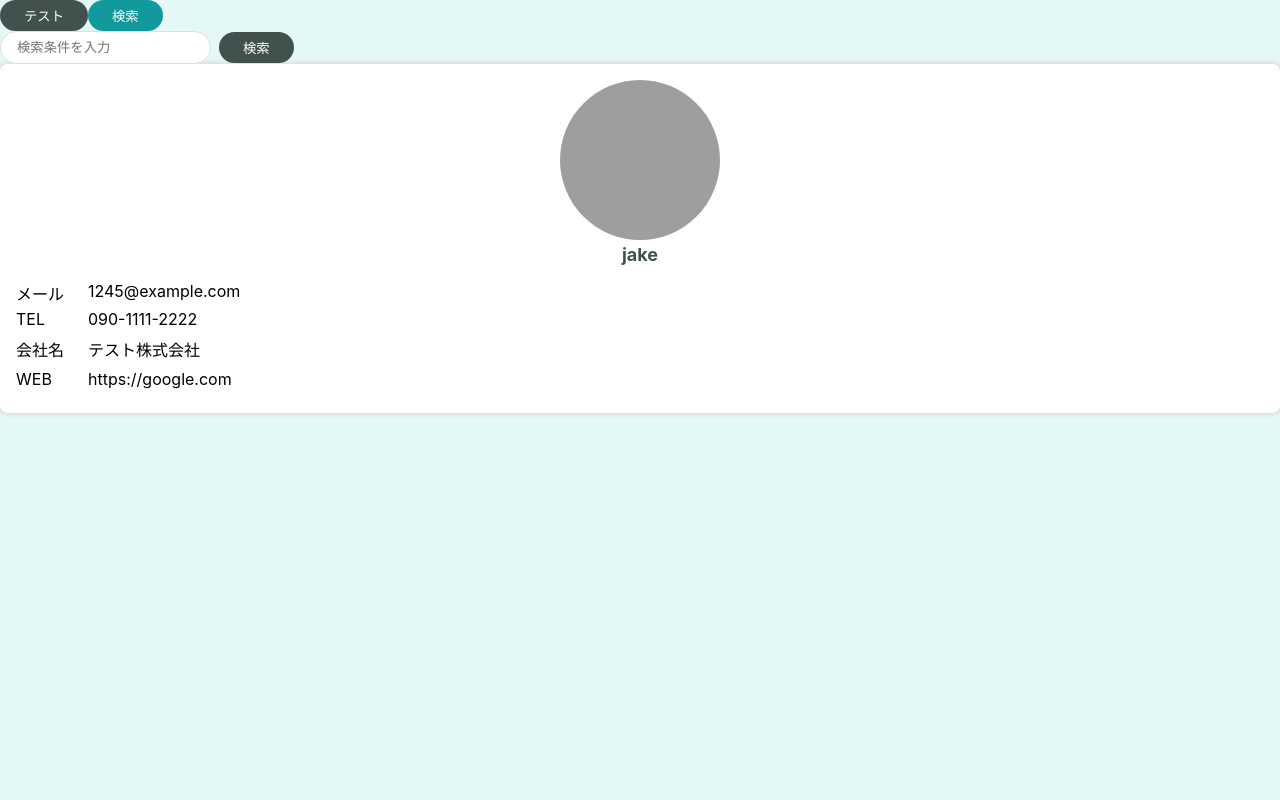
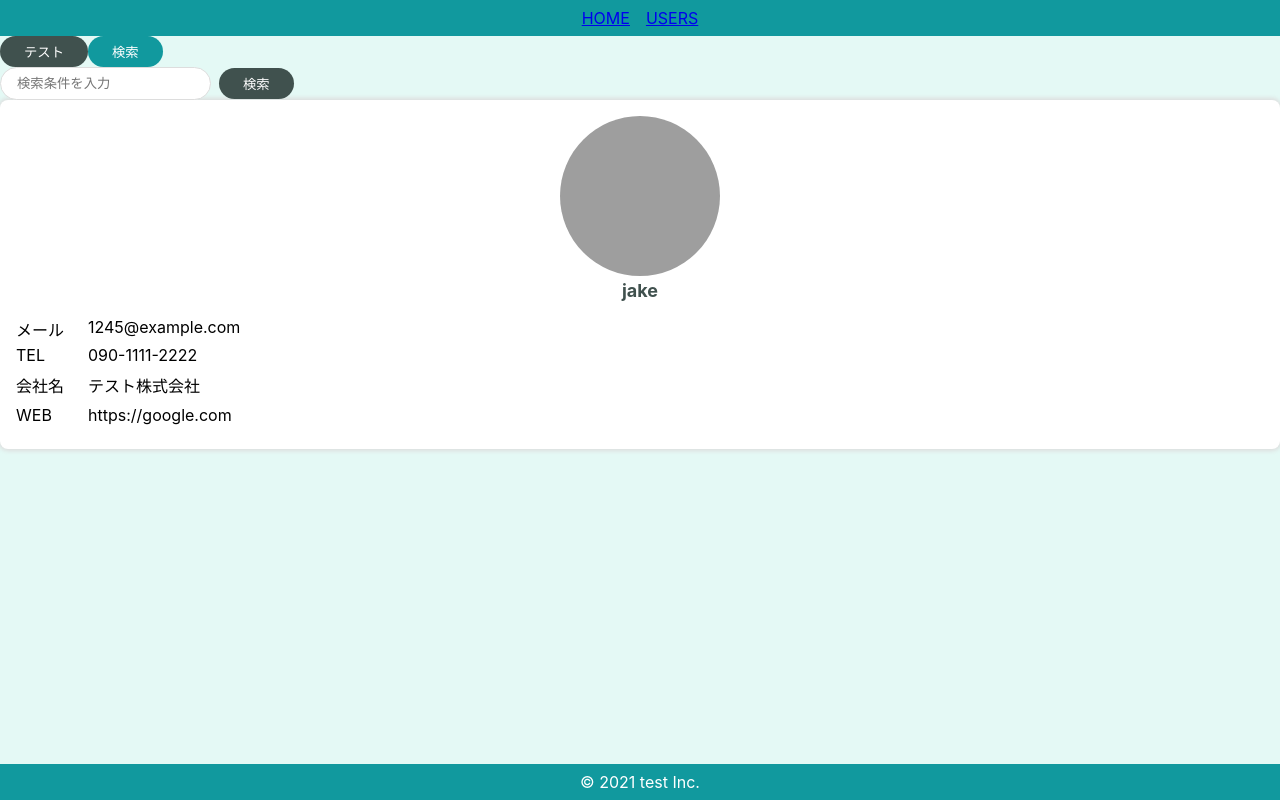
Before and after one commit to go5010/React_intermediate, a React (Create React App) app in the folder intermediate_sec6/: page / in a window 1280 px wide. Built offline with nearby package versions, Linux system fonts and the light colour scheme; grey boxes are pictures that could not be loaded.

Commit message:
part35完了

```diff
--- a/intermediate_sec6/src/App.css
+++ b/intermediate_sec6/src/App.css
@@ -1,3 +1,5 @@
 body {
   background-color: #e4f9f5;
+  margin: 0;
+  min-height: 100vh;
 }
--- a/intermediate_sec6/src/App.js
+++ b/intermediate_sec6/src/App.js
@@ -1,9 +1,11 @@
-import logo from "./logo.svg";
 import "./App.css";
+import { BrowserRouter } from "react-router-dom";
 import { PrimaryButton } from "./components/atoms/button/PrimaryButton";
 import { SecondaryButton } from "./components/atoms/button/SecondaryButton";
 import { SearchInput } from "./components/molecules/SearchInput";
 import { UserCard } from "./components/organisms/user/UserCard";
+import { HeaderOnly } from "./components/templates/HeaderOnly";
+import { DefaultLayout } from "./components/templates/DefaultLayout";
 
 const user = {
   name: "jake",
@@ -19,13 +21,15 @@ const user = {
 
 function App() {
   return (
-    <div className="App">
-      <PrimaryButton>テスト</PrimaryButton>
-      <SecondaryButton>検索</SecondaryButton>
-      <br />
-      <SearchInput />
-      <UserCard user={user} />
-    </div>
+    <BrowserRouter>
+      <DefaultLayout>
+        <PrimaryButton>テスト</PrimaryButton>
+        <SecondaryButton>検索</SecondaryButton>
+        <br />
+        <SearchInput />
+        <UserCard user={user} />
+      </DefaultLayout>
+    </BrowserRouter>
   );
 }
 
--- /dev/null
+++ b/intermediate_sec6/src/components/atoms/layout/Footer.jsx
@@ -0,0 +1,15 @@
+import styled from "styled-components";
+
+export const Footer = () => {
+  return <SFooter>&copy; 2021 test Inc.</SFooter>;
+};
+
+const SFooter = styled.footer`
+  background-color: #11999e;
+  color: #fff;
+  text-align: center;
+  padding: 8px 0;
+  position: fixed;
+  bottom: 0;
+  width: 100%;
+`;
--- /dev/null
+++ b/intermediate_sec6/src/components/atoms/layout/Header.jsx
@@ -0,0 +1,22 @@
+import { Link } from "react-router-dom";
+import styled from "styled-components";
+
+export const Header = () => {
+  return (
+    <SHeader>
+      <SLink to="/">HOME</SLink>
+      <SLink to="/">USERS</SLink>
+    </SHeader>
+  );
+};
+
+const SHeader = styled.header`
+  background-color: #11999e;
+  color: #fff;
+  text-align: center;
+  padding: 8px 0;
+`;
+
+const SLink = styled(Link)`
+  margin: 0 8px;
+`;
--- /dev/null
+++ b/intermediate_sec6/src/components/templates/DefaultLayout.jsx
@@ -0,0 +1,13 @@
+import { Footer } from "../atoms/layout/Footer";
+import { Header } from "../atoms/layout/Header";
+
+export const DefaultLayout = (props) => {
+  const { children } = props;
+  return (
+    <>
+      <Header />
+      {children}
+      <Footer />
+    </>
+  );
+};
--- /dev/null
+++ b/intermediate_sec6/src/components/templates/HeaderOnly.jsx
@@ -0,0 +1,11 @@
+import { Header } from "../atoms/layout/Header";
+
+export const HeaderOnly = (props) => {
+  const { children } = props;
+  return (
+    <>
+      <Header></Header>
+      {children}
+    </>
+  );
+};
```
